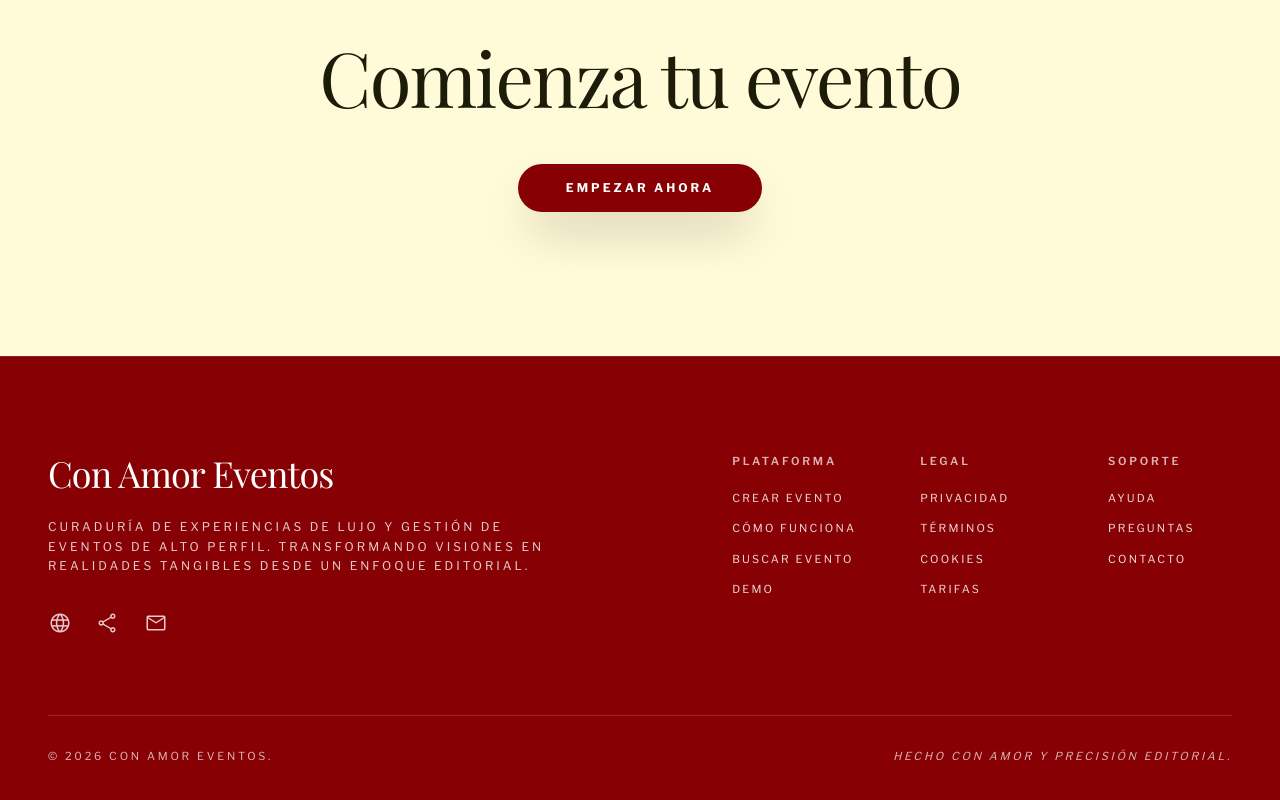
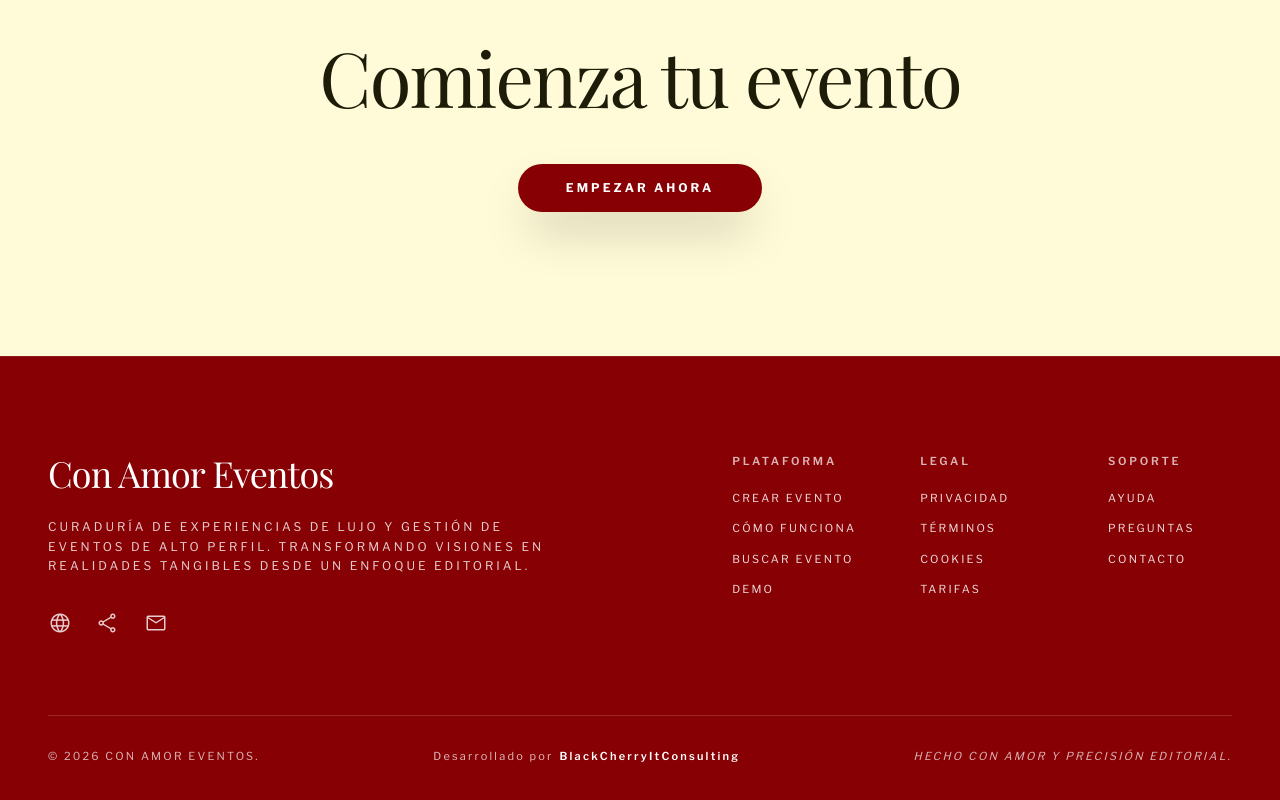
Before and after one commit to conamordev/webplatform, a Next.js app: page / in a window 1280 px wide. Shown: the part 5618-6418 px from the top of the page. Built offline with nearby package versions, Linux system fonts and the light colour scheme; a web font is replaced by a local one.

Commit message:
feat(footer): add BlackCherryItConsulting credit with link to website

```diff
--- a/src/components/Footer.tsx
+++ b/src/components/Footer.tsx
@@ -185,9 +185,18 @@ export default function Footer() {
         </div>
 
         {/* Barra Inferior Copyright & Editorial */}
-        <div className="pt-8 border-t border-white/15 flex flex-col sm:flex-row justify-between items-start sm:items-center gap-4 text-white/70 font-sans text-[10px] sm:text-[11px] uppercase tracking-[0.25em]">
-          <span>© 2026 Con Amor Eventos.</span>
-          <span className="italic font-sans text-white/70">
+        <div className="pt-8 border-t border-white/15 flex flex-col md:flex-row justify-between items-center gap-4 text-white/70 font-sans text-[10px] sm:text-[11px] tracking-[0.2em] text-center md:text-left">
+          <span className="uppercase">© 2026 Con Amor Eventos.</span>
+          <a
+            href="https://www.blackcherryitconsulting.com/"
+            target="_blank"
+            rel="noopener noreferrer"
+            className="text-white/75 hover:text-white transition-colors inline-flex items-center gap-1.5 hover:underline"
+          >
+            <span>Desarrollado por</span>
+            <span className="font-semibold text-white">BlackCherryItConsulting</span>
+          </a>
+          <span className="italic uppercase text-white/70">
             Hecho con amor y precisión editorial.
           </span>
         </div>
```
